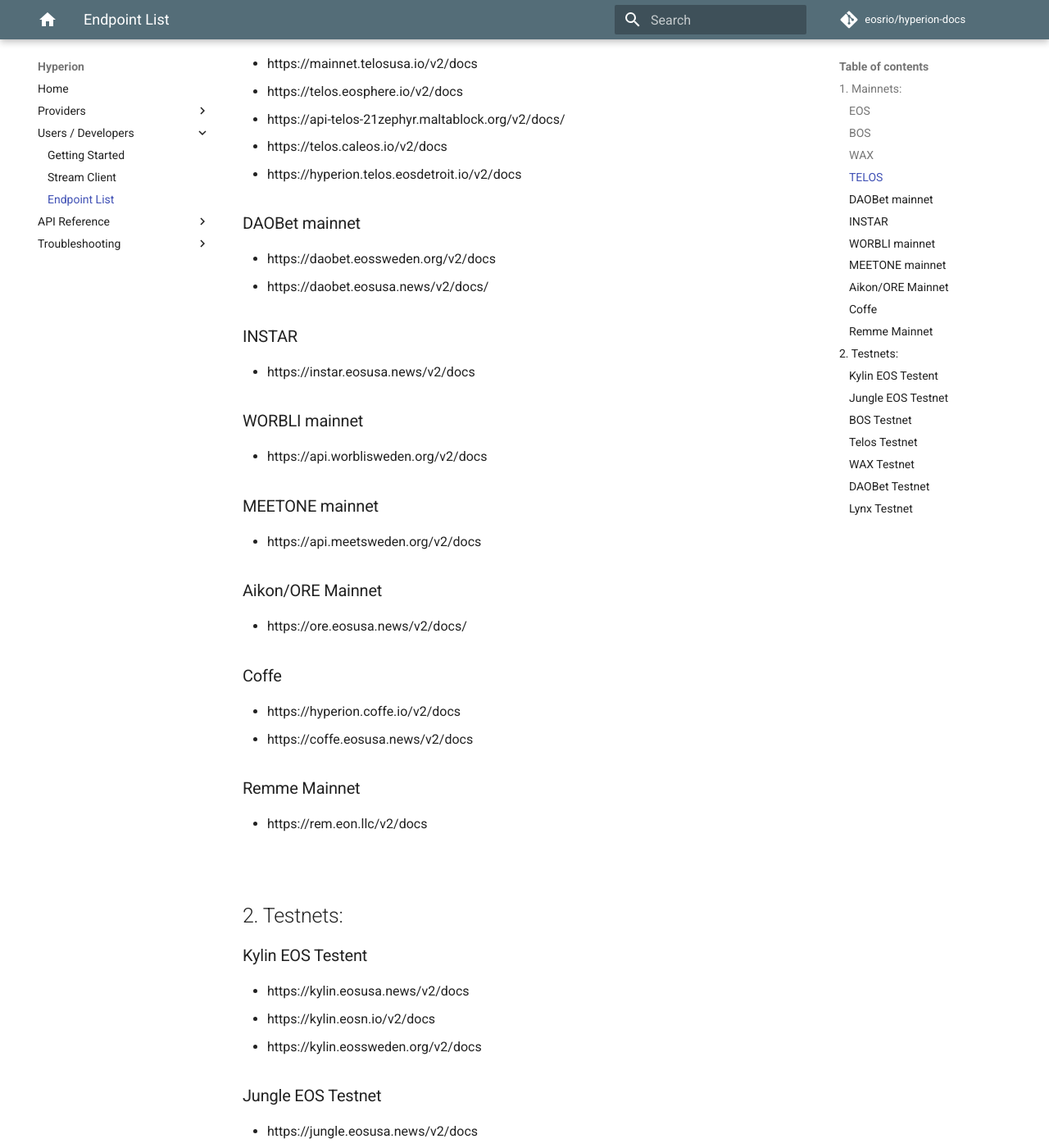
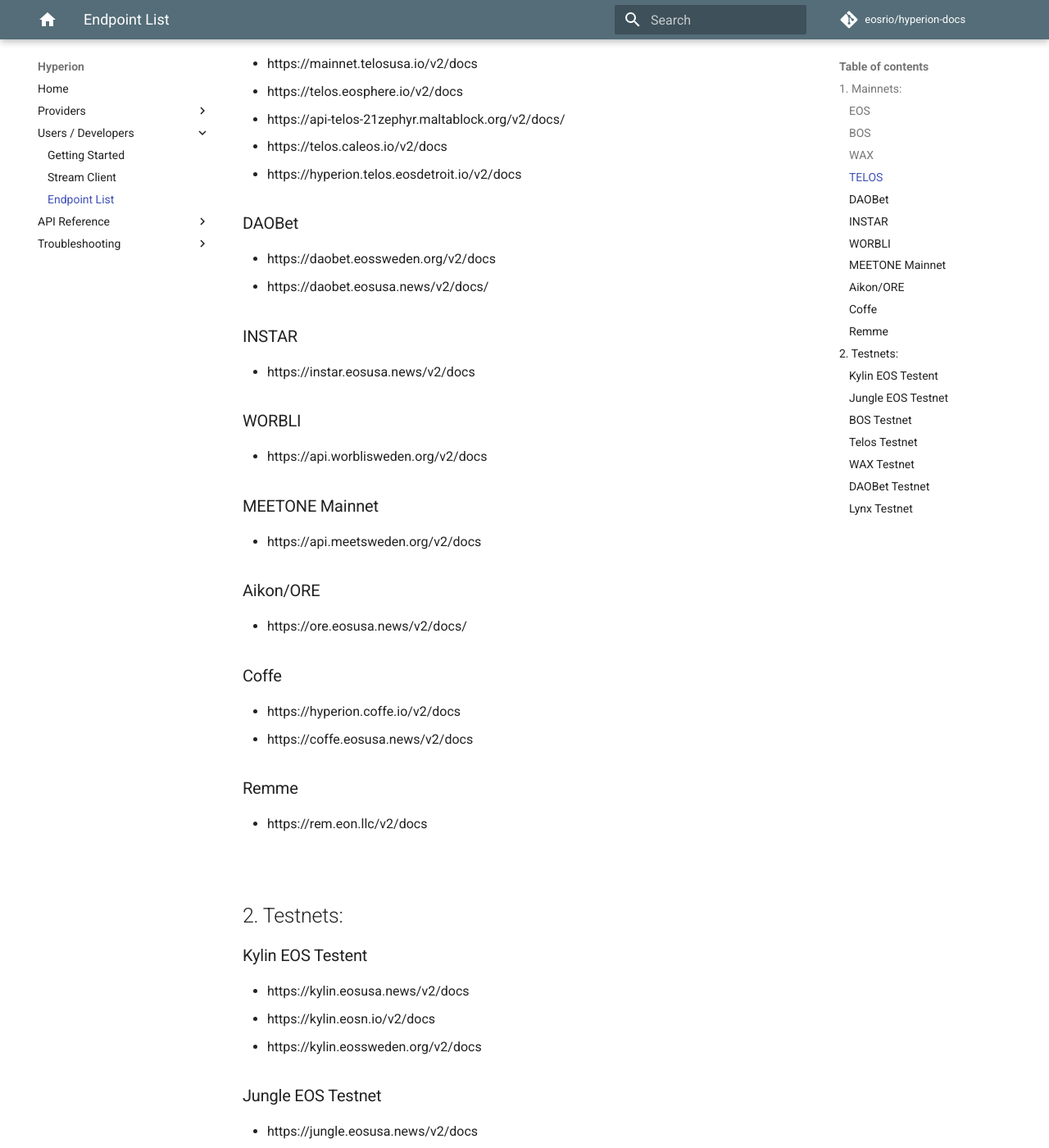
Before and after one commit to eosrio/hyperion-docs, an MkDocs documentation site: the page built from docs/endpoint.md, in a window 1280 px wide and 1400 px high, scrolled down 948 px. Shown: the whole window at 82% size. Built offline with MkDocs 1.6.1 and Material for MkDocs 9.7.7, drawn with Linux system fonts in a browser that asks for light colours; comment, search, counter and statistics services are not loaded.

Commit message:
Update endpoint.md

```diff
--- a/docs/endpoint.md
+++ b/docs/endpoint.md
@@ -30,27 +30,27 @@
 - https://telos.caleos.io/v2/docs
 - https://hyperion.telos.eosdetroit.io/v2/docs
 
-### DAOBet mainnet
+### DAOBet
 - https://daobet.eossweden.org/v2/docs
 - https://daobet.eosusa.news/v2/docs/
 
 ### INSTAR
 - https://instar.eosusa.news/v2/docs
 
-### WORBLI mainnet
+### WORBLI
 - https://api.worblisweden.org/v2/docs
 
-### MEETONE mainnet
+### MEETONE Mainnet
 - https://api.meetsweden.org/v2/docs
 
-### Aikon/ORE Mainnet
+### Aikon/ORE
 - https://ore.eosusa.news/v2/docs/
 
 ### Coffe
 - https://hyperion.coffe.io/v2/docs
 - https://coffe.eosusa.news/v2/docs
 
-### Remme Mainnet
+### Remme
 - https://rem.eon.llc/v2/docs
 
 <br>
```
